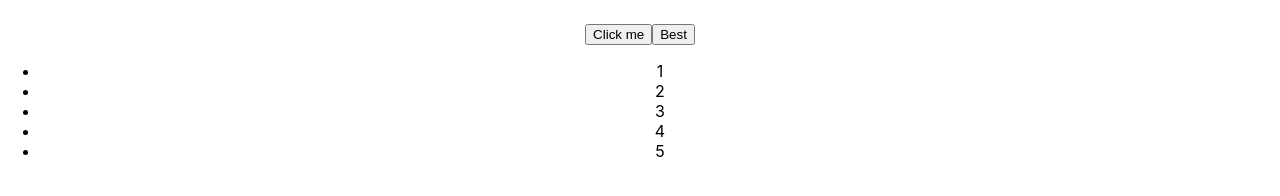
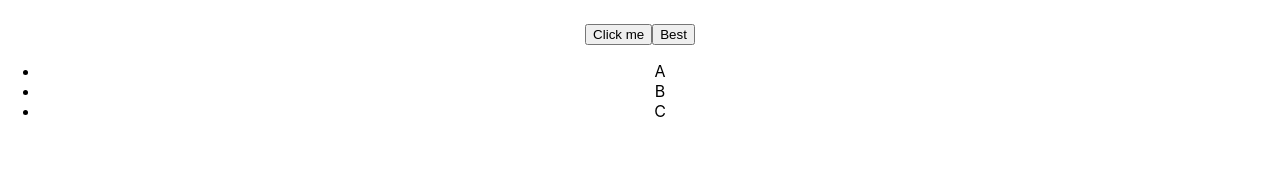
Before and after one commit to rafikulswe/React-Regular-Practice, a React (Create React App) app: page / in a window 1280 px wide. Shown: the part 240-436 px from the top of the page. Built offline with nearby package versions, Linux system fonts and the light colour scheme.

Commit message:
best way to set key in map listing key

```diff
--- a/src/Components/ListItems.js
+++ b/src/Components/ListItems.js
@@ -4,12 +4,25 @@ class ListItems extends Component {
     constructor(props) {
         super(props);
         this.state = {
-            numbers: [1, 2, 3, 4, 5]
+            numbers: [
+                {
+                id: 1,
+                name: 'A'
+                },
+                {
+                id: 2,
+                name: 'B'
+                },
+                {
+                id: 3,
+                name: 'C'
+                }
+            ]
          }
     }
     render() {
 
-        let listItems = this.state.numbers.map((number) =><li key={number.toString()}>{number}</li>);
+        let listItems = this.state.numbers.map((number) =><li key={number.id}>{number.name}</li>);
 
         return ( <ul>{listItems}</ul> );
     }
```
